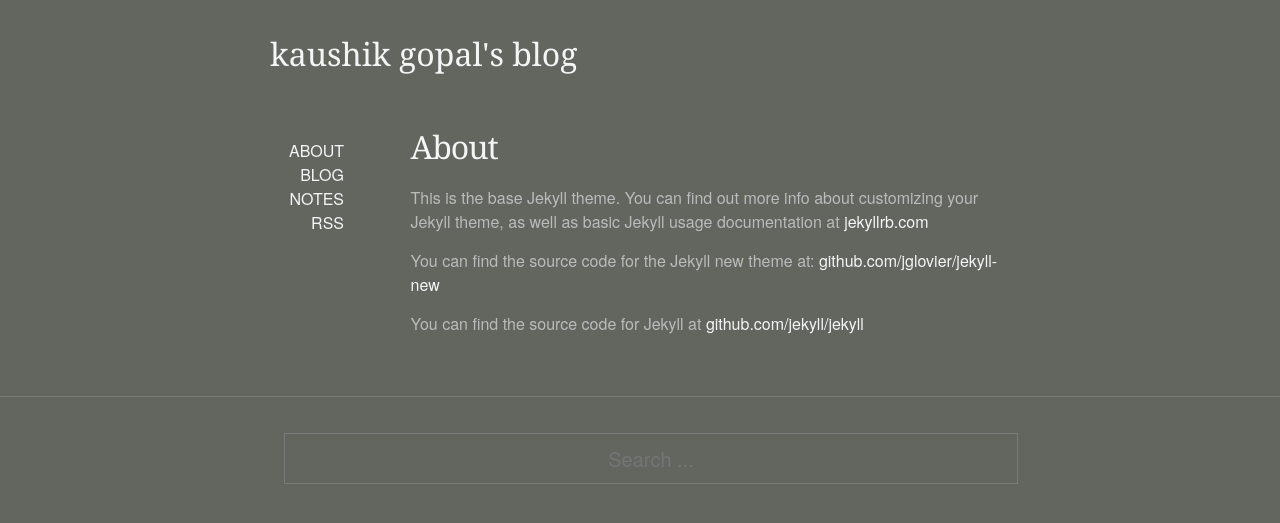
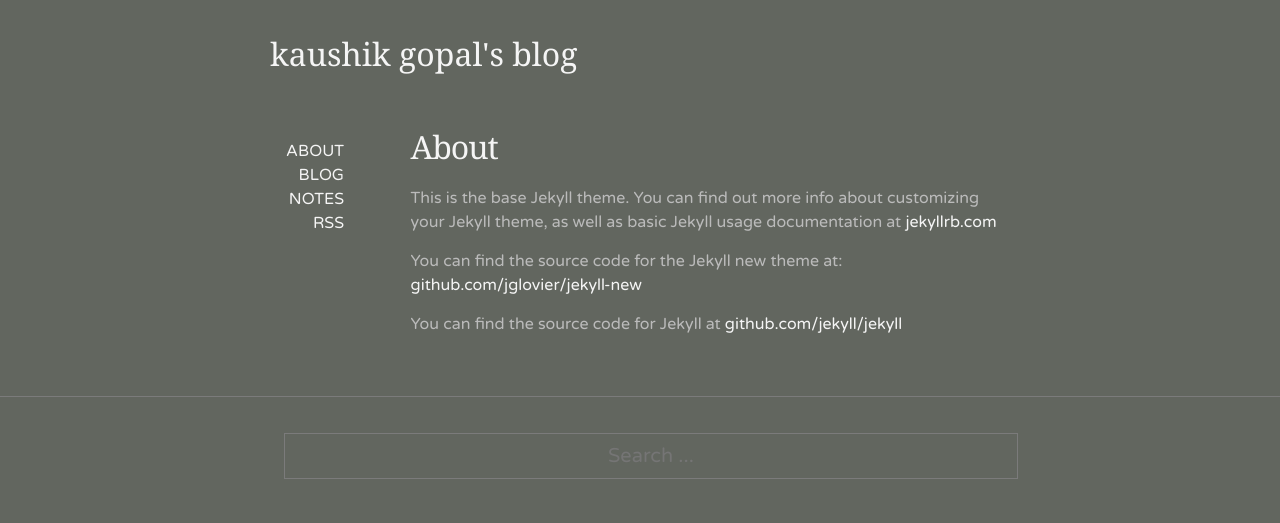
Before and after one commit to kaushikgopal/octopress-kaush-blog, a Jekyll site: the page built from about.md, in a window 1280 px wide. Shown: the top 523 px of the page. Built offline with Jekyll 4.4.1, drawn with Linux system fonts in a browser that asks for light colours.

Commit message:
fix: add Varela round from google web fonts

```diff
--- a/_includes/head.html
+++ b/_includes/head.html
@@ -9,4 +9,6 @@
   <link rel="stylesheet" href="{{ "/css/main.css" | prepend: site.baseurl }}">
   <link rel="canonical" href="{{ page.url | replace:'index.html','' | prepend: site.baseurl | prepend: site.url }}">
   <link rel="alternate" type="application/rss+xml" title="{{ site.title }}" href="{{ "/feed.xml" | prepend: site.baseurl | prepend: site.url }}" />
+  <link href='http://fonts.googleapis.com/css?family=Varela+Round' rel='stylesheet' type='text/css'>
+
 </head>
```
